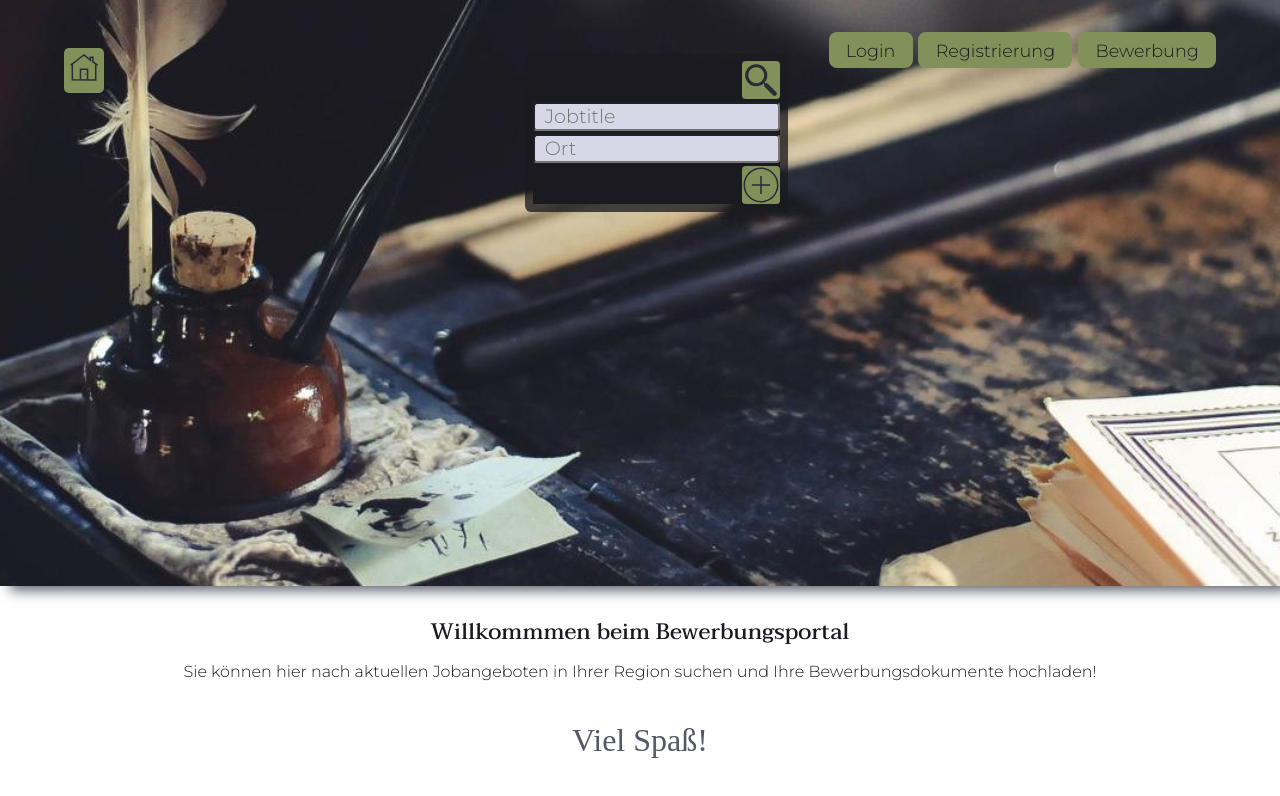
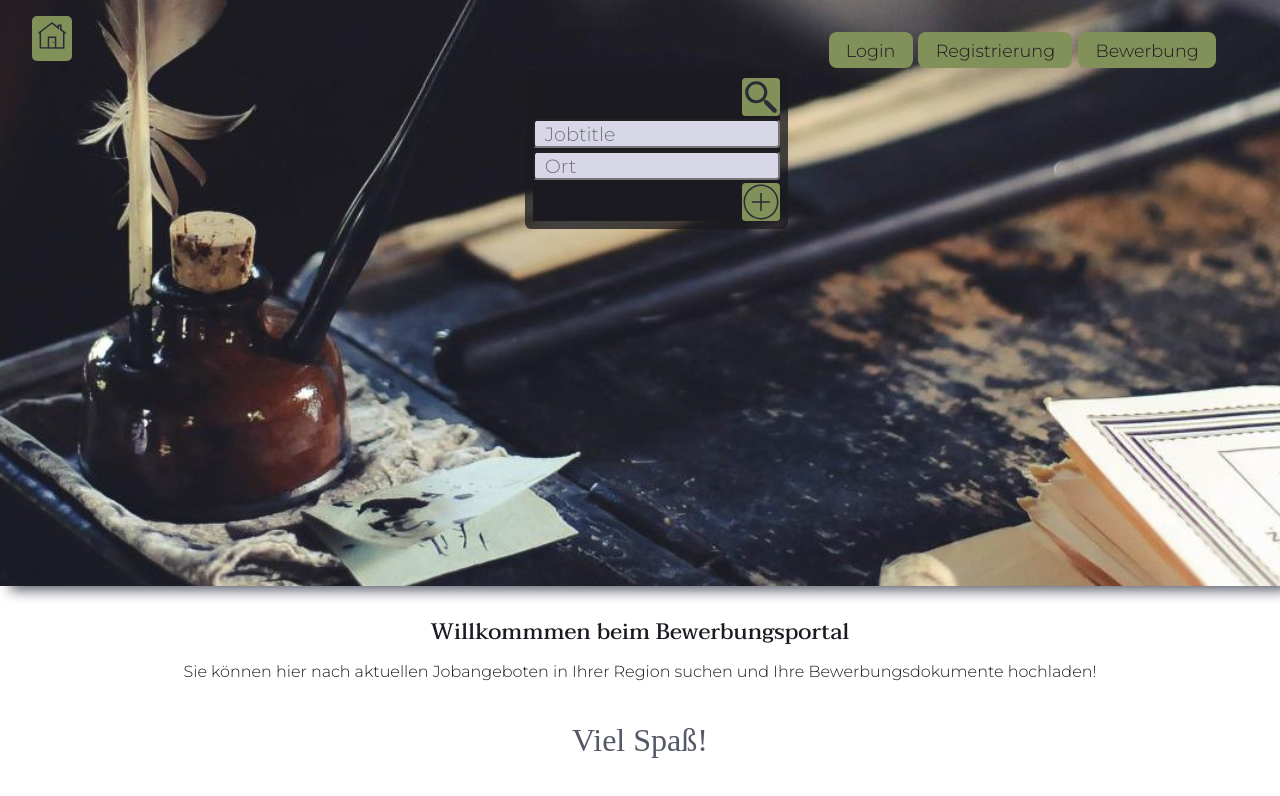
Before and after one commit to sevilcankiz/bewerbungsportal_frontend, a React (Create React App) app: page / in a window 1280 px wide. Shown: the top 796 px of the page. Built offline with nearby package versions, Linux system fonts and the light colour scheme; a web font is replaced by a local one.

Commit message:
home und search angepasst

```diff
--- a/src/Styles/header.css
+++ b/src/Styles/header.css
@@ -68,7 +68,7 @@
 }
 
 .home-logo {
-    margin: 3em 4em;
+    margin: 1em 2em;
     border: none;
     border-radius: 5px;
     padding: 0.3em;
--- a/src/Styles/searchBar.css
+++ b/src/Styles/searchBar.css
@@ -84,6 +84,7 @@
 @media screen and (max-width: 1380px){
     #search-form{
         left: auto;
+        top: 70px;
     }
     .searchbar{
         display: flex;
```
